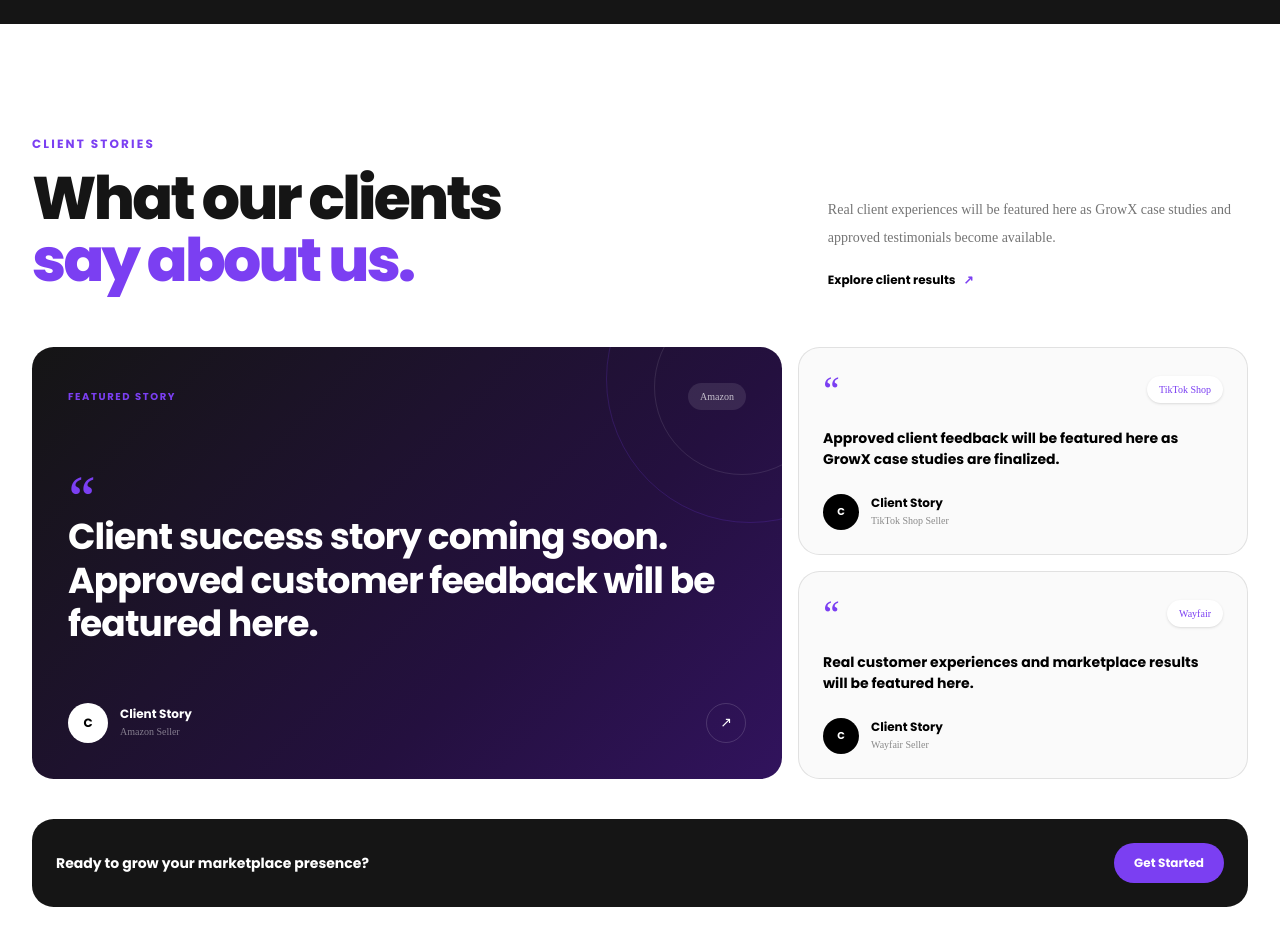
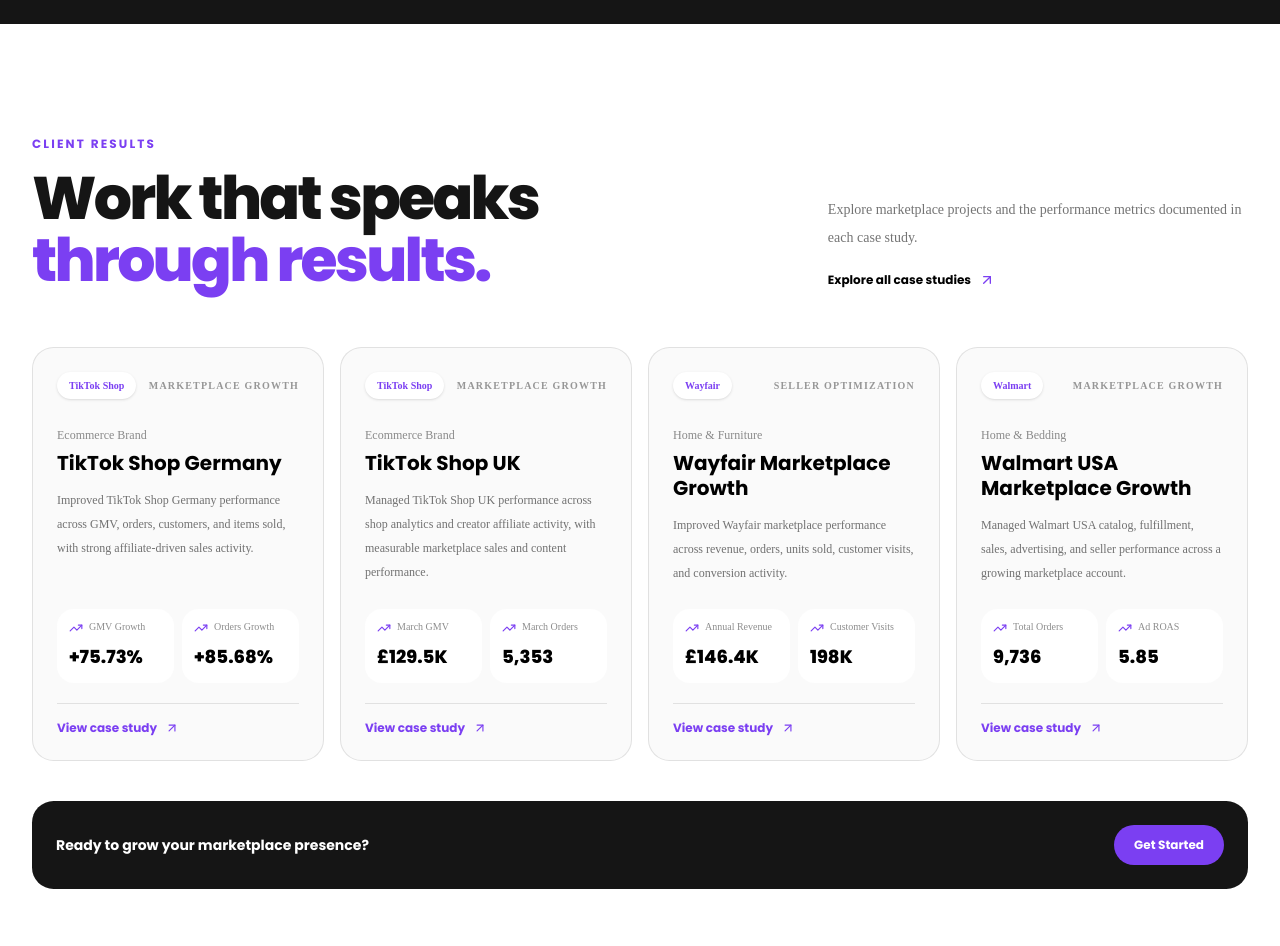
Before and after one commit to aayitech/GrowX, a Next.js app: page / in a window 1280 px wide. Shown: the part 4060-5006 px from the top of the page. Built offline with nearby package versions, Linux system fonts and the light colour scheme.

Commit message:
Changing Client things

```diff
--- a/components/home/Testimonials.tsx
+++ b/components/home/Testimonials.tsx
@@ -1,218 +1,92 @@
 import Link from "next/link";
-
-const testimonials = [
-  {
-    platform: "Amazon",
-    quote:
-      "Client success story coming soon. Approved customer feedback will be featured here.",
-    name: "Client Story",
-    role: "Amazon Seller",
-  },
-  {
-    platform: "TikTok Shop",
-    quote:
-      "Approved client feedback will be featured here as GrowX case studies are finalized.",
-    name: "Client Story",
-    role: "TikTok Shop Seller",
-  },
-  {
-    platform: "Wayfair",
-    quote:
-      "Real customer experiences and marketplace results will be featured here.",
-    name: "Client Story",
-    role: "Wayfair Seller",
-  },
-];
+import { ArrowUpRight, TrendingUp } from "lucide-react";
+import { caseStudies } from "@/components/portfolio/CaseStudyCard";
 
 export default function Testimonials() {
-  const featured = testimonials[0];
-  const secondary = testimonials.slice(1);
-
   return (
     <section className="bg-white py-20 md:py-28">
       <div className="mx-auto max-w-7xl px-6 lg:px-8">
-
-        {/* Header */}
         <div className="grid gap-8 md:grid-cols-[1fr_0.55fr] md:items-end">
-
           <div>
             <p className="mb-4 font-heading text-xs font-bold uppercase tracking-[0.18em] text-primary">
-              Client Stories
+              Client Results
             </p>
-
             <h2 className="font-heading text-4xl font-extrabold leading-[1.02] tracking-[-0.045em] sm:text-5xl md:text-6xl">
-              What our clients
+              Work that speaks
               <br />
-              <span className="text-primary">
-                say about us.
-              </span>
+              <span className="text-primary">through results.</span>
             </h2>
           </div>
-
           <div className="max-w-md">
-
             <p className="text-sm leading-7 text-black/55">
-              Real client experiences will be featured here
-              as GrowX case studies and approved testimonials
-              become available.
+              Explore marketplace projects and the performance metrics documented in each case study.
             </p>
-
             <Link
               href="/portfolio"
               className="group mt-5 inline-flex items-center gap-2 font-heading text-xs font-bold text-black transition-colors hover:text-primary"
             >
-              Explore client results
-              <span className="text-primary transition-transform duration-200 group-hover:translate-x-1">
-                ↗
-              </span>
+              Explore all case studies
+              <ArrowUpRight className="h-4 w-4 text-primary transition-transform group-hover:translate-x-0.5 group-hover:-translate-y-0.5" />
             </Link>
-
           </div>
-
         </div>
 
-
-        {/* Testimonials */}
-        <div className="mt-14 grid gap-4 lg:grid-cols-[1.25fr_0.75fr]">
-
-          {/* Featured testimonial */}
-          <article className="relative flex min-h-[410px] flex-col justify-between overflow-hidden rounded-2xl bg-[linear-gradient(135deg,#151515_0%,#24103f_65%,#31135d_100%)] p-7 text-white sm:p-9">
-
-            {/* Decorative circles */}
-            <div className="pointer-events-none absolute -right-28 -top-28 h-72 w-72 rounded-full border border-primary/20" />
-
-            <div className="pointer-events-none absolute -right-12 -top-12 h-44 w-44 rounded-full border border-white/10" />
-
-            {/* Top */}
-            <div className="relative z-10 flex items-center justify-between gap-4">
-
-              <span className="font-heading text-[10px] font-bold uppercase tracking-[0.16em] text-primary">
-                Featured Story
-              </span>
-
-              <span className="rounded-full bg-white/10 px-3 py-1.5 text-[10px] font-medium text-white/70">
-                {featured.platform}
-              </span>
-
-            </div>
-
-
-            {/* Quote */}
-            <div className="relative z-10 max-w-2xl">
-
-              <span className="block h-10 font-serif text-6xl leading-none text-primary">
-                “
-              </span>
-
-              <blockquote className="mt-2 font-heading text-2xl font-bold leading-[1.2] tracking-[-0.025em] sm:text-3xl md:text-4xl">
-                {featured.quote}
-              </blockquote>
-
-            </div>
-
-
-            {/* Client */}
-            <div className="relative z-10 flex items-center justify-between gap-5">
-
-              <div className="flex items-center gap-3">
-
-                <div className="flex h-10 w-10 shrink-0 items-center justify-center rounded-full bg-white font-heading text-xs font-bold text-black">
-                  C
-                </div>
-
-                <div>
-                  <h3 className="font-heading text-xs font-bold text-white">
-                    {featured.name}
-                  </h3>
-
-                  <p className="mt-0.5 text-[10px] text-white/45">
-                    {featured.role}
-                  </p>
-                </div>
-
+        <div className="mt-14 grid gap-4 sm:grid-cols-2 xl:grid-cols-4">
+          {caseStudies.map((study) => (
+            <article
+              key={study.slug ?? study.title}
+              className="flex min-h-[310px] flex-col rounded-2xl border border-black/10 bg-[#FAFAFA] p-6 transition-all duration-300 hover:-translate-y-1 hover:border-primary/20 hover:shadow-md"
+            >
+              <div className="flex items-center justify-between gap-3">
+                <span className="rounded-full bg-white px-3 py-1.5 text-[10px] font-semibold text-primary shadow-sm">
+                  {study.platform}
+                </span>
+                <span className="text-right text-[10px] font-semibold uppercase tracking-[0.12em] text-black/40">
+                  {study.category}
+                </span>
               </div>
 
-              <span className="flex h-10 w-10 items-center justify-center rounded-full border border-white/15 text-sm">
-                ↗
-              </span>
+              <div className="mt-7">
+                <p className="text-xs text-black/45">{study.clientType}</p>
+                <h3 className="mt-2 font-heading text-xl font-bold leading-tight text-black">
+                  {study.title}
+                </h3>
+                <p className="mt-3 text-xs leading-6 text-black/55">{study.summary}</p>
+              </div>
 
-            </div>
+              <div className="mt-auto grid grid-cols-2 gap-2 pt-6">
+                {study.results.map((result) => (
+                  <div key={result.label} className="rounded-xl bg-white p-3">
+                    <div className="mb-2 flex items-center gap-1.5 text-black/45">
+                      <TrendingUp className="h-3.5 w-3.5 text-primary" />
+                      <span className="text-[10px] leading-tight">{result.label}</span>
+                    </div>
+                    <p className="font-heading text-lg font-extrabold text-black">{result.value}</p>
+                  </div>
+                ))}
+              </div>
 
-          </article>
-
-
-          {/* Supporting testimonials */}
-          <div className="grid gap-4 sm:grid-cols-2 lg:grid-cols-1">
-
-            {secondary.map((testimonial) => (
-              <article
-                key={testimonial.platform}
-                className="flex min-h-[198px] flex-col justify-between rounded-2xl border border-black/10 bg-[#FAFAFA] p-6 transition-all duration-300 hover:-translate-y-1 hover:border-primary/20 hover:shadow-md"
-              >
-
-                {/* Top */}
-                <div className="flex items-center justify-between">
-
-                  <span className="font-serif text-4xl leading-none text-primary">
-                    “
-                  </span>
-
-                  <span className="rounded-full bg-white px-3 py-1.5 text-[10px] font-medium text-primary shadow-sm">
-                    {testimonial.platform}
-                  </span>
-
-                </div>
-
-
-                {/* Quote */}
-                <blockquote className="mt-5 font-heading text-sm font-bold leading-[1.5] text-black">
-                  {testimonial.quote}
-                </blockquote>
-
-
-                {/* Client */}
-                <div className="mt-6 flex items-center gap-3">
-
-                  <div className="flex h-9 w-9 shrink-0 items-center justify-center rounded-full bg-black font-heading text-[10px] font-bold text-white">
-                    C
-                  </div>
-
-                  <div>
-                    <h3 className="font-heading text-xs font-bold text-black">
-                      {testimonial.name}
-                    </h3>
-
-                    <p className="mt-0.5 text-[10px] text-black/45">
-                      {testimonial.role}
-                    </p>
-                  </div>
-
-                </div>
-
-              </article>
-            ))}
-
-          </div>
-
+              {study.slug && (
+                <Link
+                  href={`/portfolio/${study.slug}`}
+                  className="mt-5 inline-flex items-center gap-2 border-t border-black/10 pt-4 font-heading text-xs font-bold text-primary transition-colors hover:text-[var(--deep-purple)]"
+                >
+                  View case study <ArrowUpRight className="h-3.5 w-3.5" />
+                </Link>
+              )}
+            </article>
+          ))}
         </div>
 
-
-        {/* Bottom CTA */}
         <div className="mt-10 flex flex-col items-start justify-between gap-5 rounded-2xl bg-[var(--black)] px-6 py-6 text-white sm:flex-row sm:items-center">
-
-          <p className="font-heading text-sm font-bold">
-            Ready to grow your marketplace presence?
-          </p>
-
+          <p className="font-heading text-sm font-bold">Ready to grow your marketplace presence?</p>
           <Link
             href="/contact"
             className="inline-flex h-10 items-center justify-center rounded-full bg-primary px-5 font-heading text-xs font-bold text-white transition-all duration-200 hover:-translate-y-0.5 hover:bg-[var(--deep-purple)]"
           >
             Get Started
           </Link>
-
         </div>
-
       </div>
     </section>
   );
```
